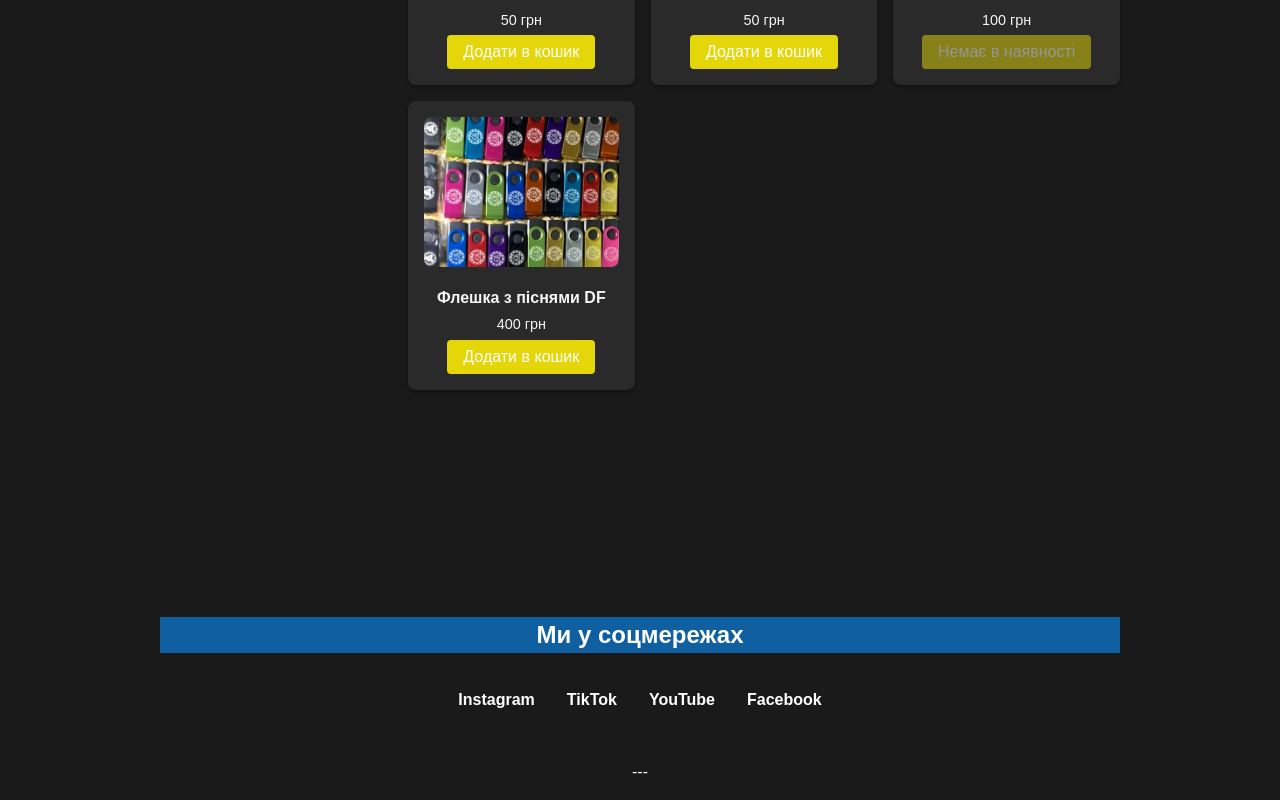
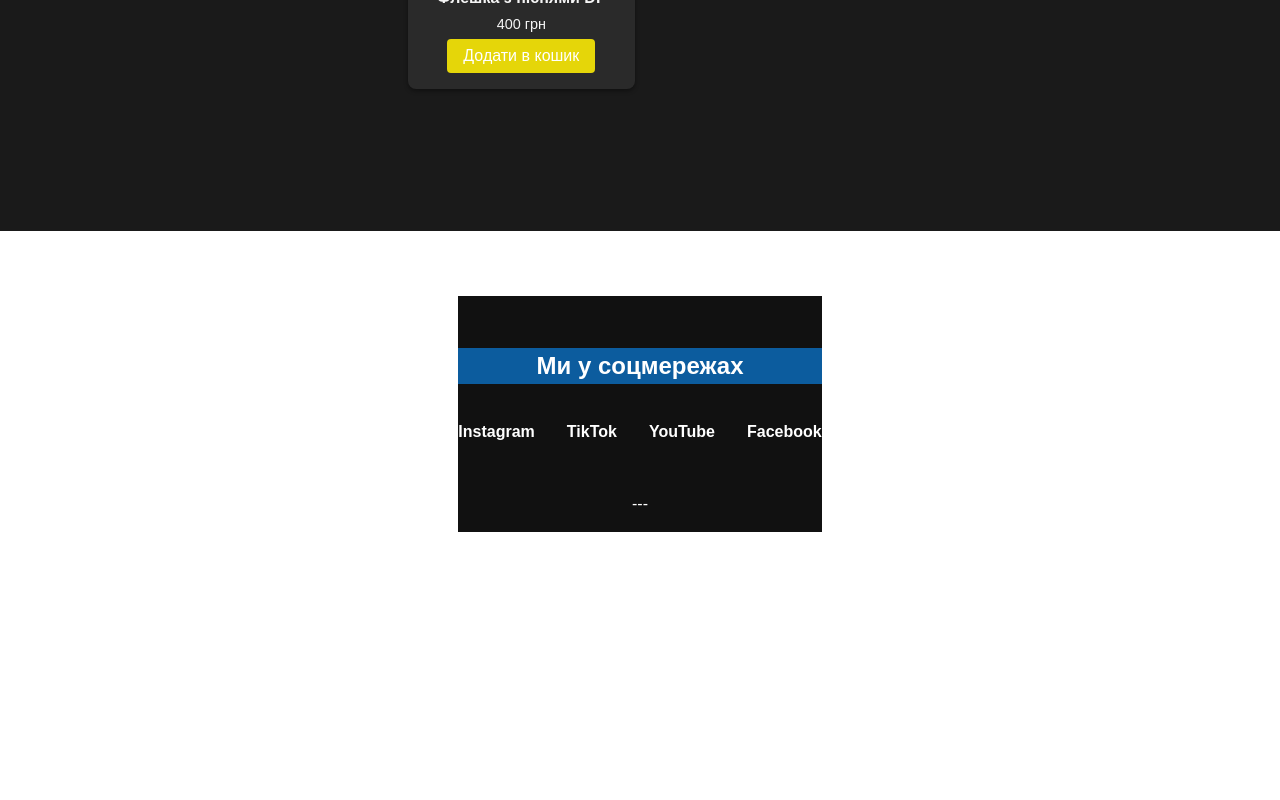
Before and after one commit to Gluckxxx/MerchDF, a React (Vite) app: page / in a window 1280 px wide. Shown: the part 569-1369 px from the top of the page. After the commit the page ends 1101 px from the top, so only its background shows below. Built offline with nearby package versions, Linux system fonts and the light colour scheme.

Commit message:
Виправлено розміщення футера і прибрано порожній простір

```diff
--- a/src/styles.css
+++ b/src/styles.css
@@ -6,6 +6,21 @@ body {
   padding: 0;
 }
 
+html, body {
+  margin: 0;
+  padding: 0;
+  height: 100%;
+}
+
+
+
+/* Для футера можна додати стилі: */
+footer {
+  background-color: #111; /* або твій стиль */
+  color: white;
+  padding: 1rem 0;
+  text-align: center;
+}
 /* Обгортка всього сайту */
 .site-wrapper {
   display: flex;
@@ -57,6 +72,7 @@ a {
   width: 100%;
   margin: 0 auto;
   padding: 1rem;
+  flex: 1;
 }
 
 /* Карточка товару */
```
Also changed, not shown: src/App.jsx (+4 -4 lines).
